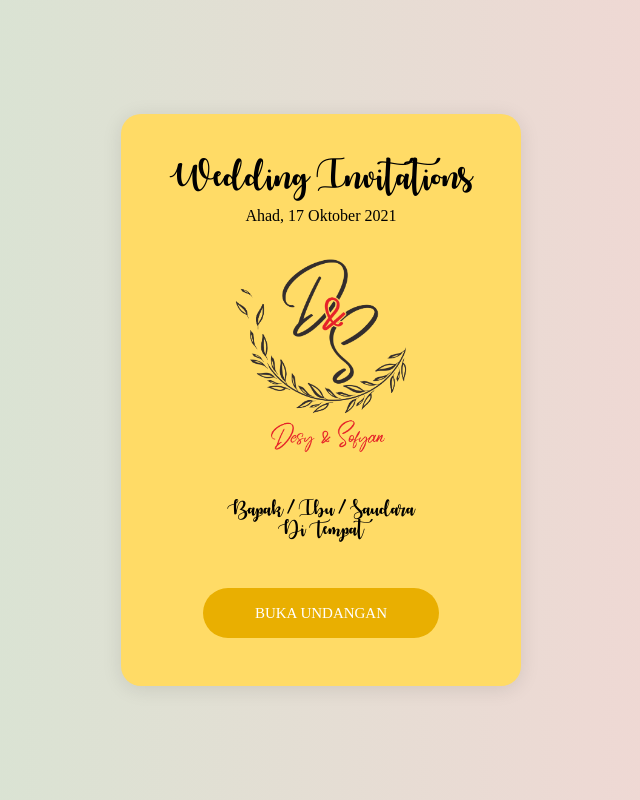
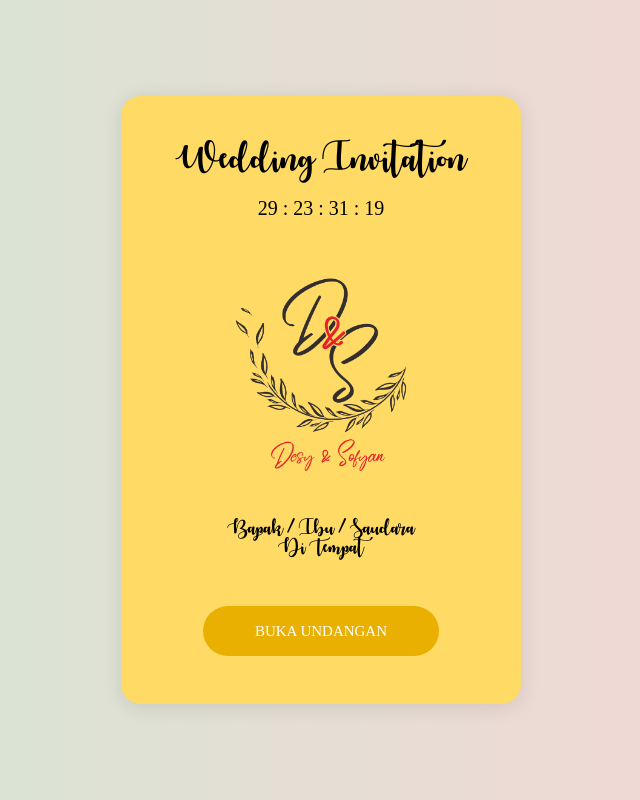
Before and after one commit to defan812/undangan, a PHP site: page /wedding/ in a window 1280 px wide. Shown: the whole page, without its empty margins (319-959 px from the left). Run offline with PHP 8.4, Linux system fonts and the light colour scheme; some web fonts are replaced.

Commit message:
finanisasi3

```diff
--- /dev/null
+++ b/assets/js/list.json
@@ -0,0 +1 @@
+{"list":[{"nama":"Admin","pesan":"Selamat menempuh hidup baru sof"}]}
--- a/assets/login/css/main.css
+++ b/assets/login/css/main.css
@@ -240,7 +240,7 @@ iframe {
 }
 .login101-form-title {
   font-family: Ubuntu-Bold;
-  font-size: 16px;
+  font-size: 20px;
   color: rgb(0, 0, 0);
   line-height: 1.2;
   text-align: center;
--- a/dashboard.php
+++ b/dashboard.php
@@ -471,6 +471,7 @@ if($_SERVER['REQUEST_METHOD'] == 'POST')
         }
     </script>
 
+
 </body>
 
 </html>
--- a/index.php
+++ b/index.php
@@ -33,12 +33,23 @@
 			<div class="wrap-login100">
 				<form class="login100-form validate-form">
 					<span class="login100-form-title mt-5">
-						Wedding Invitations </br>
+						Wedding Invitation </br>
 					</span>
-					<span class="login101-form-title mt-2">
+					<!-- <span class="login101-form-title mt-2">
 						Ahad, 17 Oktober 2021
-					</span>
-
+					</span> -->
+					<div class="row">
+                        <div class="col-md-12 align-self-center">
+                            <div class="countdown mb-4 mt-3" data-aos="fade-up">
+                                <div class="text-center login101-form-title" data-aos="zoom-in">
+                                    <span class="time" id="day"></span> :
+                                    <span class="time" id="hour"></span> :
+                                    <span class="time" id="minute"></span> :
+                                    <span class="time" id="second"></span>
+                                </div>
+                            </div>
+                        </div>
+                    </div>
 					<div class="text-center">
 						<img src="assets/img/weding2.webp" class="img-fluid mb-3" width="65%" alt="">
 					</div>
@@ -78,5 +89,40 @@
 <!--===============================================================================================-->
 	<script src="assets/login/js/main.js"></script>
 
+	<script>
+        // Set the date we're counting down to
+        var countDownDate = new Date("Oct 17, 2021 08:00:00").getTime();
+
+        // Update the count down every 1 second
+        var x = setInterval(function () {
+
+            // Get today's date and time
+            var now = new Date().getTime();
+
+            // Find the distance between now and the count down date
+            var distance = countDownDate - now;
+
+            // Time calculations for days, hours, minutes and seconds
+            var days = Math.floor(distance / (1000 * 60 * 60 * 24));
+            var hours = Math.floor((distance % (1000 * 60 * 60 * 24)) / (1000 * 60 * 60));
+            var minutes = Math.floor((distance % (1000 * 60 * 60)) / (1000 * 60));
+            var seconds = Math.floor((distance % (1000 * 60)) / 1000);
+
+            // Output the result in an element with id="demo"
+            document.getElementById("day").innerHTML = days;
+            document.getElementById("hour").innerHTML = hours;
+            document.getElementById("minute").innerHTML = minutes;
+            document.getElementById("second").innerHTML = seconds;
+
+            // If the count down is over, write some text
+            if (distance < 0) {
+                clearInterval(x);
+                document.getElementById("day").innerHTML = "00";
+                document.getElementById("hour").innerHTML = "00";
+                document.getElementById("minute").innerHTML = "00";
+                document.getElementById("second").innerHTML = "00";
+            }
+        }, 1000);
+    </script>
 </body>
 </html>
```
